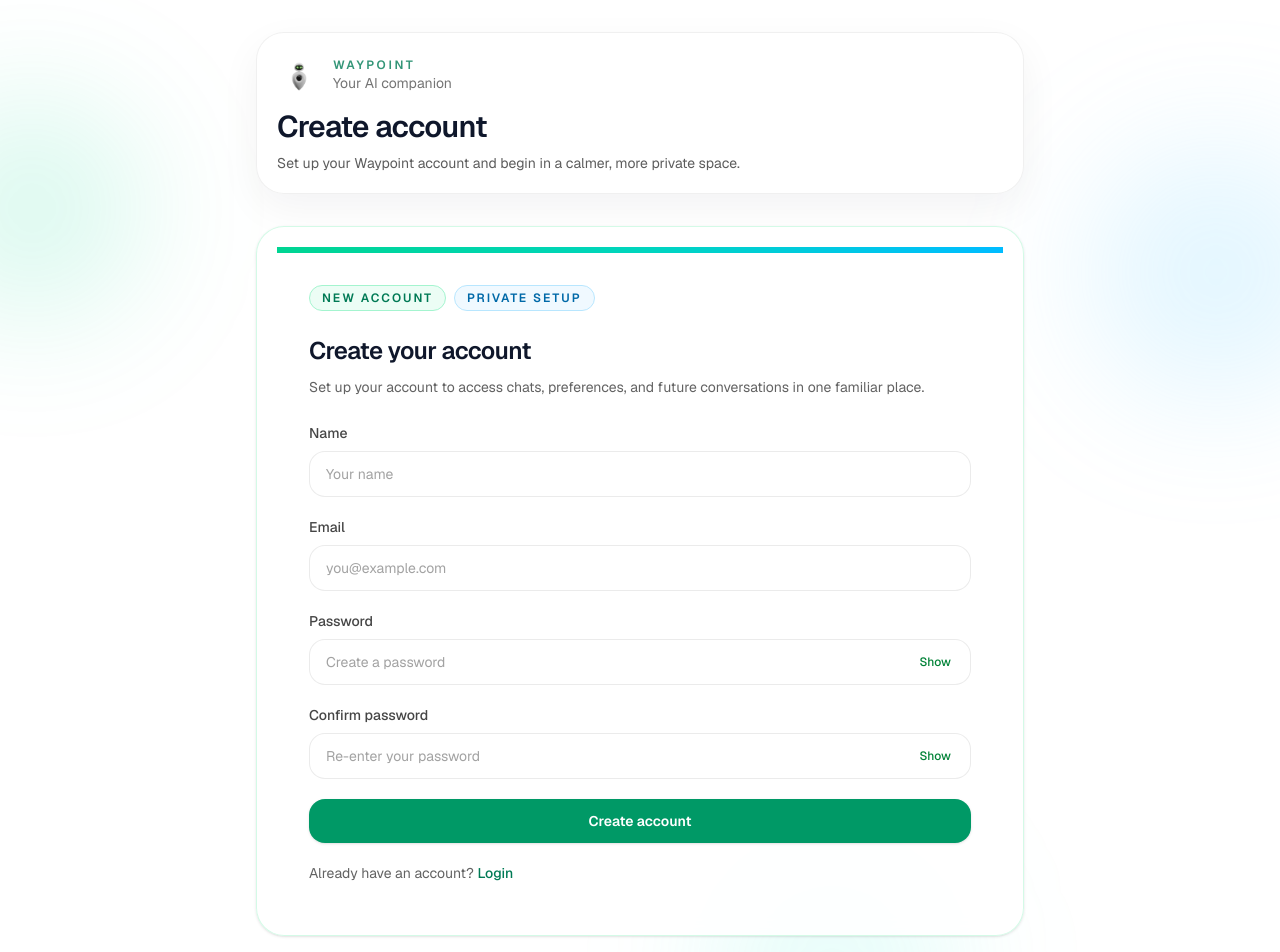
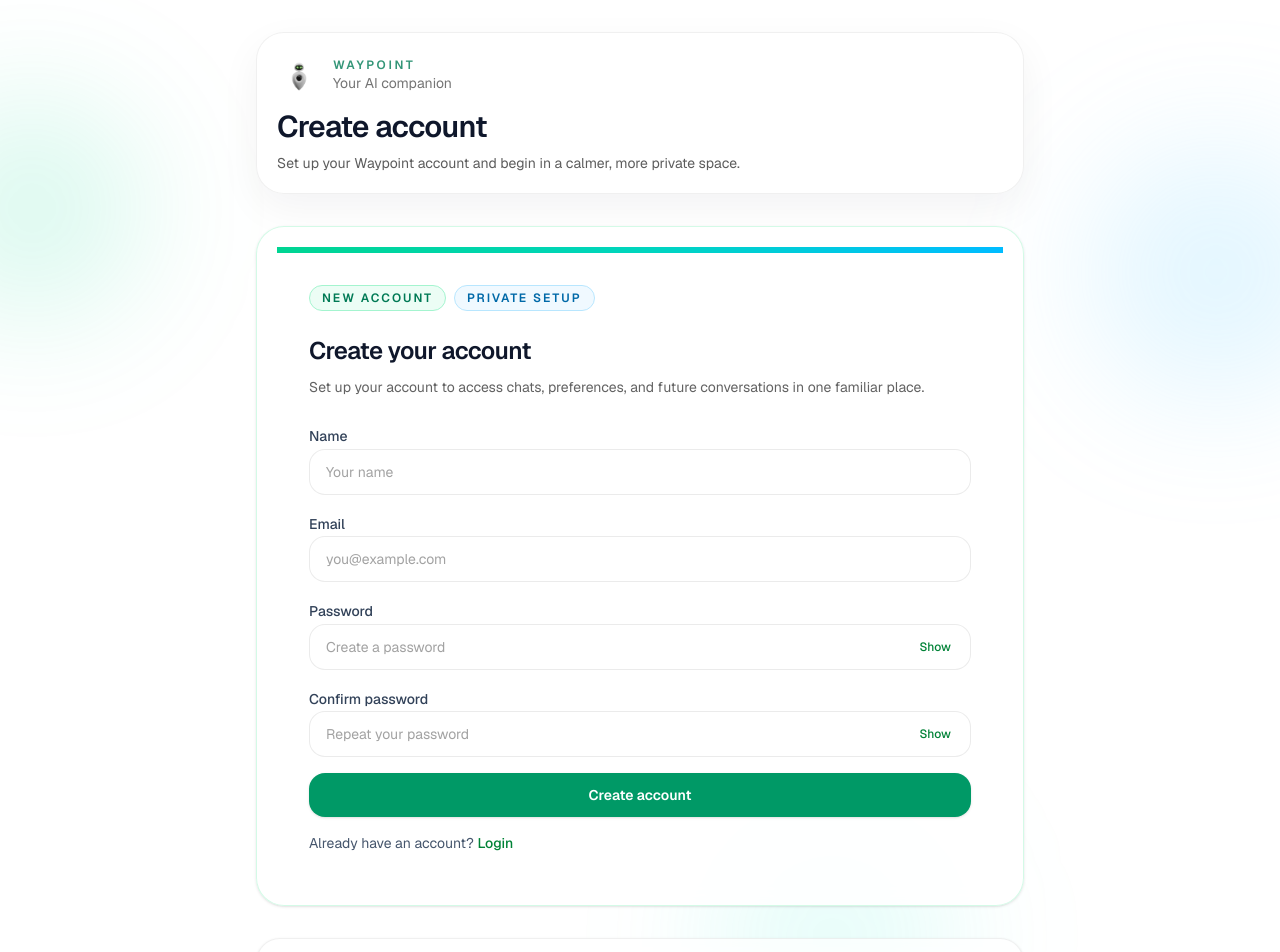
Before and after one commit to Alex-AI-Coding/waypoint-project, a Next.js app: page /register in a window 1280 px wide. Shown: the top 952 px of the page. Built offline with nearby package versions, Linux system fonts and the light colour scheme.

Commit message:
Fix Supabase auth redirects for Vercel

```diff
--- a/app/register/RegisterForm.tsx
+++ b/app/register/RegisterForm.tsx
@@ -3,14 +3,12 @@
 import { useState } from "react";
 import { useRouter } from "next/navigation";
 import Link from "next/link";
-
 import TextInput from "@/components/TextInput";
 import { PrimaryButton } from "@/components/Button";
 import { createClient } from "@/lib/supabase/browser";
 
 export default function RegisterForm() {
   const router = useRouter();
-
   const [error, setError] = useState<string | null>(null);
   const [isLoading, setIsLoading] = useState(false);
   const [showPassword, setShowPassword] = useState(false);
@@ -46,6 +44,7 @@ export default function RegisterForm() {
         password,
         options: {
           data: { name },
+          emailRedirectTo: `${window.location.origin}/login`,
         },
       });
 
@@ -64,52 +63,42 @@ export default function RegisterForm() {
   }
 
   return (
-    <form onSubmit={onSubmit} className="space-y-5">
+    <>
       {error ? (
-        <div className="rounded-2xl border border-rose-200 bg-rose-50 px-4 py-3 text-sm text-rose-700 dark:border-rose-400/20 dark:bg-rose-500/10 dark:text-rose-200">
+        <p className="mb-3 rounded-2xl border border-red-200 bg-red-50 px-4 py-3 text-sm text-red-700 dark:border-red-500/30 dark:bg-red-500/10 dark:text-red-200">
           {error}
-        </div>
+        </p>
       ) : null}
 
-      <div>
-        <label className="mb-2 block text-sm font-medium text-foreground/80">
+      <form onSubmit={onSubmit} className="space-y-4">
+        <div className="space-y-2">
+          <label className="text-sm font-medium text-slate-700 dark:text-slate-200">
             Name
           </label>
-        <TextInput
-          name="name"
-          type="text"
-          autoComplete="name"
-          placeholder="Your name"
-        />
+          <TextInput name="name" placeholder="Your name" />
         </div>
 
-      <div>
-        <label className="mb-2 block text-sm font-medium text-foreground/80">
+        <div className="space-y-2">
+          <label className="text-sm font-medium text-slate-700 dark:text-slate-200">
             Email
           </label>
           <TextInput
             name="email"
             type="email"
-          autoComplete="email"
-          inputMode="email"
             placeholder="you@example.com"
           />
         </div>
 
-      <div>
-        <label className="mb-2 block text-sm font-medium text-foreground/80">
+        <div className="space-y-2">
+          <label className="text-sm font-medium text-slate-700 dark:text-slate-200">
             Password
           </label>
-
           <div className="relative">
             <TextInput
               name="password"
               type={showPassword ? "text" : "password"}
-            autoComplete="new-password"
               placeholder="Create a password"
-            className="pr-16"
             />
-
             <button
               type="button"
               onClick={() => setShowPassword((v) => !v)}
@@ -120,20 +109,16 @@ export default function RegisterForm() {
           </div>
         </div>
 
-      <div>
-        <label className="mb-2 block text-sm font-medium text-foreground/80">
+        <div className="space-y-2">
+          <label className="text-sm font-medium text-slate-700 dark:text-slate-200">
             Confirm password
           </label>
-
           <div className="relative">
             <TextInput
               name="confirmPassword"
               type={showConfirmPassword ? "text" : "password"}
-            autoComplete="new-password"
-            placeholder="Re-enter your password"
-            className="pr-16"
+              placeholder="Repeat your password"
             />
-
             <button
               type="button"
               onClick={() => setShowConfirmPassword((v) => !v)}
@@ -144,19 +129,20 @@ export default function RegisterForm() {
           </div>
         </div>
 
-      <PrimaryButton type="submit" disabled={isLoading} className="min-h-11 w-full">
+        <PrimaryButton type="submit" className="w-full" disabled={isLoading}>
           {isLoading ? "Creating account..." : "Create account"}
         </PrimaryButton>
 
-      <div className="text-sm text-foreground/68">
+        <p className="text-sm text-slate-600 dark:text-slate-300">
           Already have an account?{" "}
           <Link
             href="/login"
-          className="font-medium text-emerald-700 transition hover:text-emerald-800 dark:text-emerald-300 dark:hover:text-emerald-200"
+            className="font-medium text-green-700 dark:text-green-300"
           >
             Login
           </Link>
-      </div>
+        </p>
       </form>
+    </>
   );
 }
```
Lines whose indentation alone changed are shown as unchanged.
